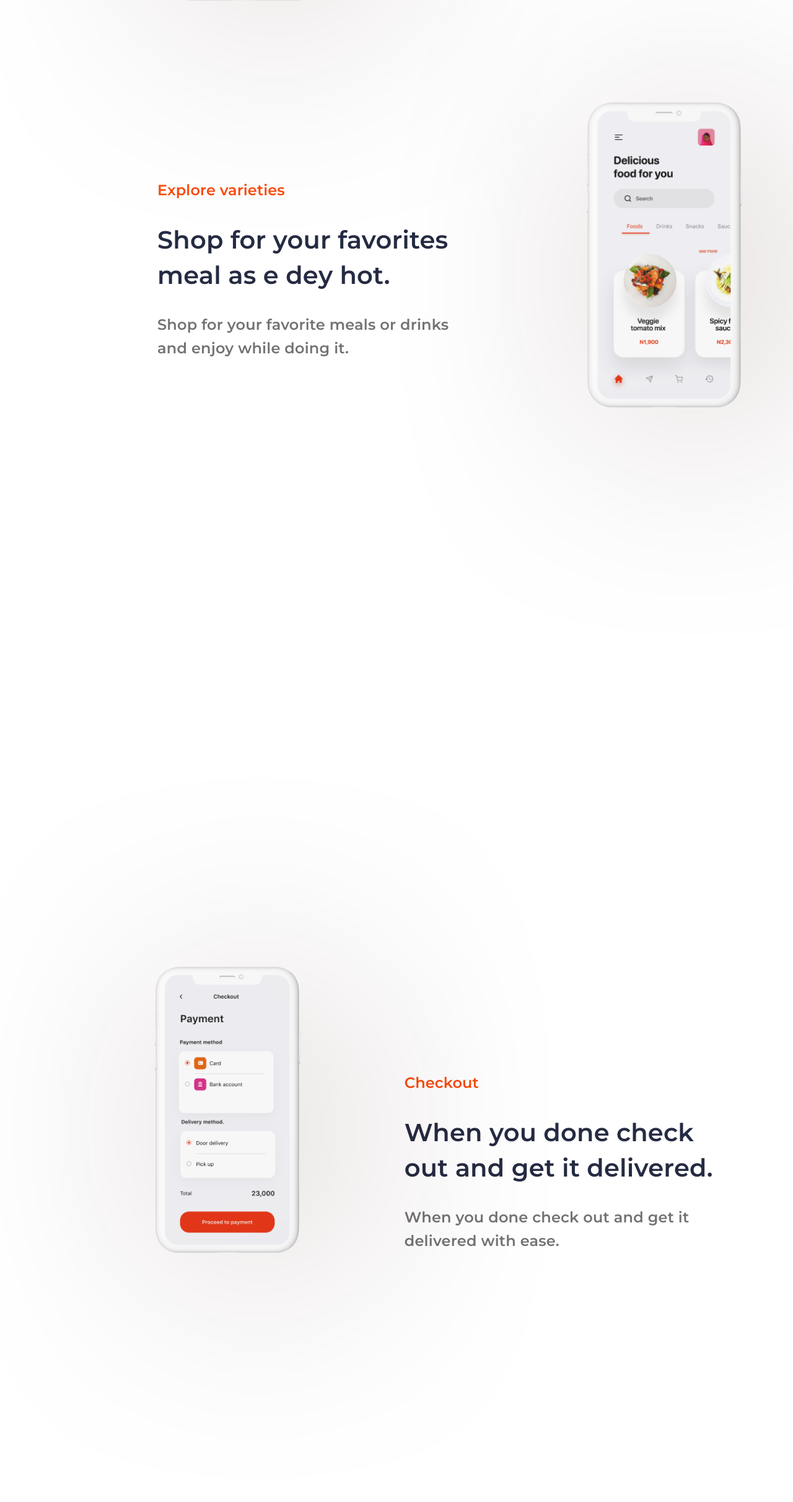
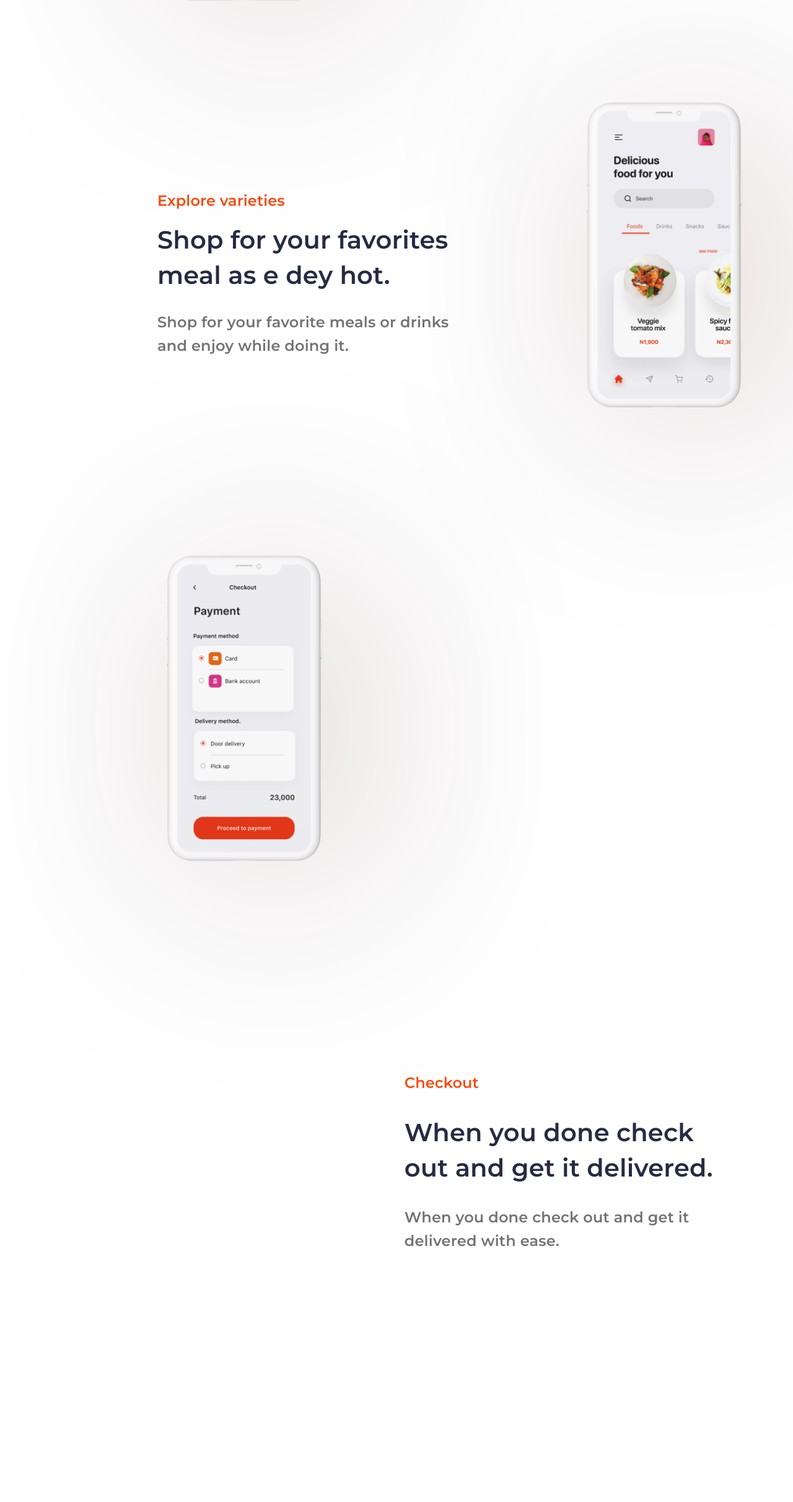
Before and after one commit to naveen-mehta/arcadian-digital, a React (Create React App) app: page / in a window 1280 px wide. Shown: the part 2135-4558 px from the top of the page at 62% size. Built offline with nearby package versions, Linux system fonts and the light colour scheme.

Commit message:
Phone mockup 5 alignment

```diff
--- a/src/components/Product/ProductElements.js
+++ b/src/components/Product/ProductElements.js
@@ -159,6 +159,8 @@ export const ExploreVarietiesText = styled.div`
         line-height: 36px;
         font-weight: bold;
         letter-spacing: 0.1px;
+        position: absolute;
+        top: 17px;
 
         @media screen and (max-width: 480px) {
             font-size: 35px;
@@ -179,6 +181,8 @@ export const ExploreVarietiesText = styled.div`
         line-height: 57px;
         font-weight: bold;
         letter-spacing: 0.2px;
+        position: absolute;
+        top: 60px;
 
         @media screen and (max-width: 480px) {
             font-size: 55px;
@@ -202,6 +206,8 @@ export const ExploreVarietiesText = styled.div`
         line-height: 38px;
         font-weight: 500;
         letter-spacing: 0.2px;
+        position: absolute;
+        top: 204px;
 
         @media screen and (max-width: 480px) {
             font-size: 35px;
@@ -327,11 +333,11 @@ export const PhoneMockupFive = styled.div`
     z-index: 1;
     background-size: 100%;
     background-repeat: no-repeat;
-    width: 30%;
-    height: 90%;
-    margin-left: 13%;
+    width: 410px;
+    height: 570px;
+    left: 188px;
     position: absolute;
-    top: 457%;
+    top: 2990px;
     filter: drop-shadow(50px 30px 150px rgba(46, 4, 4, 0.21));
 
     @media screen and (max-width: 480px) {
```
Also changed, not shown: 1 other file (tests, documents, lock files or other folders).
